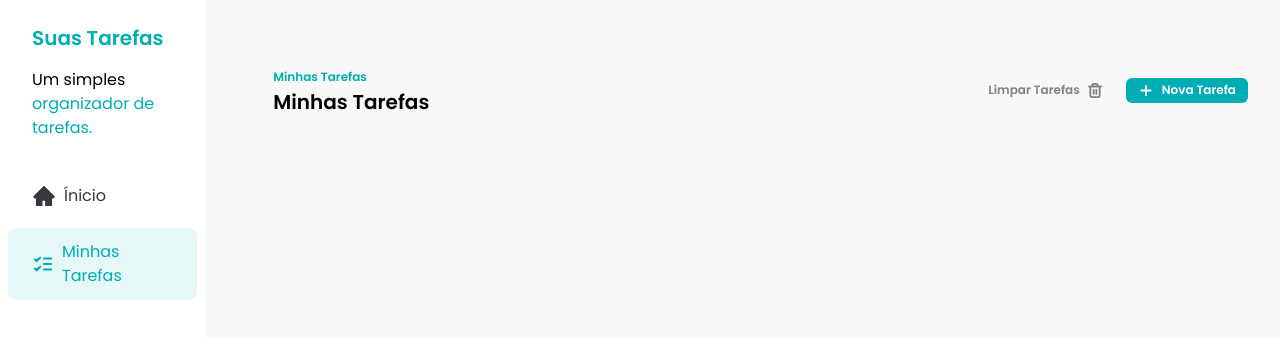
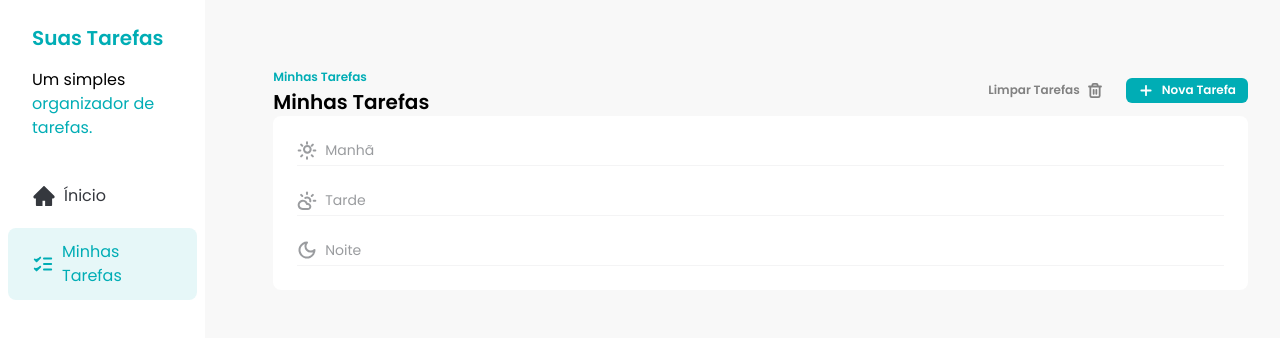
Before and after one commit to daniilomendes/fsc-task-manage, a React (Vite) app: page / in a window 1280 px wide. Shown: the top 338 px of the page. Built offline with nearby package versions, Linux system fonts and the light colour scheme.

Commit message:
feat: add TasksSeparator components

```diff
--- a/src/components/Tasks.jsx
+++ b/src/components/Tasks.jsx
@@ -6,6 +6,7 @@ import {
   SunIcon,
   TrashIcon,
 } from "../assets/icons";
+import TasksSeparator from "./TasksSeparator";
 
 const Tasks = () => {
   return (
@@ -30,6 +31,20 @@ const Tasks = () => {
           </Button>
         </div>
       </div>
+
+      <div className="rounded-lg bg-white p-6">
+        <div className="space-y-3">
+          <TasksSeparator icon={<SunIcon />} text="Manhã" />
+        </div>
+
+        <div className="my-6 space-y-3">
+          <TasksSeparator icon={<CloudSunIcon />} text="Tarde" />
+        </div>
+
+        <div className="space-y-3">
+          <TasksSeparator icon={<MoonIcon />} text="Noite" />
+        </div>
+      </div>
     </div>
   );
 };
--- /dev/null
+++ b/src/components/TasksSeparator.jsx
@@ -0,0 +1,9 @@
+const TasksSeparator = ({ icon, text }) => {
+  return (
+    <div className="flex gap-2 border-b border-solid border-[#F4F4F5] pb-1">
+      {icon}
+      <p className="text-sm text-[#9A9C9F]">{text}</p>
+    </div>
+  );
+};
+export default TasksSeparator;
```
